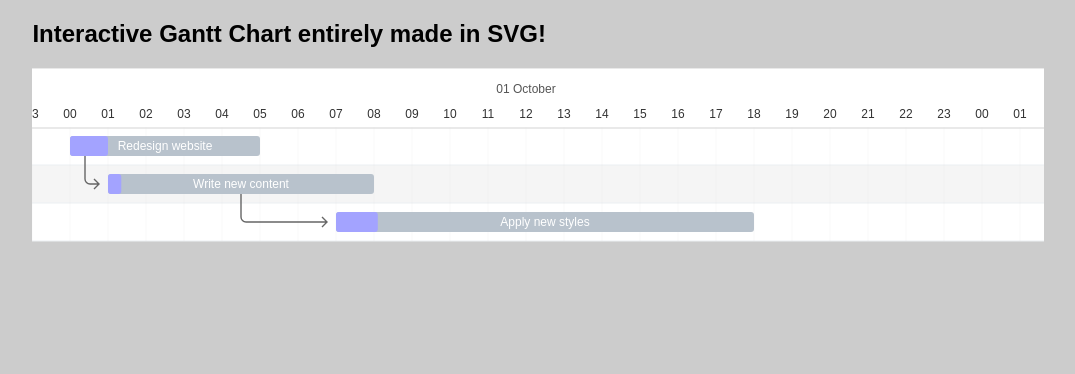
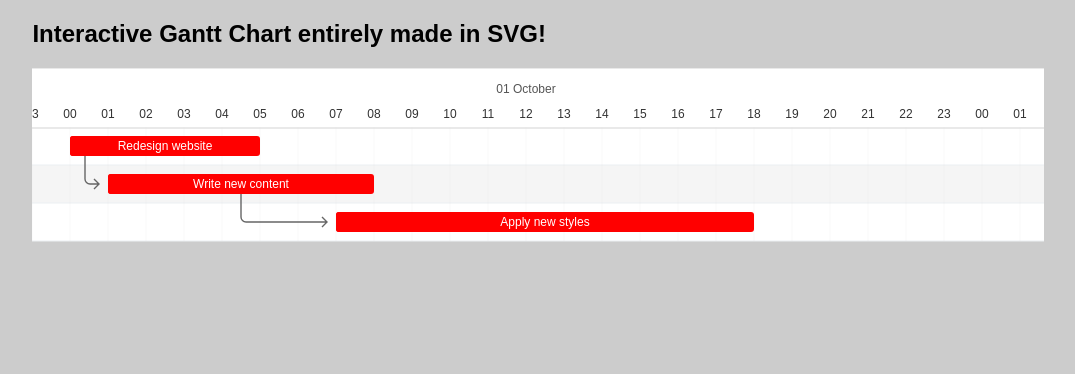
Before and after one commit to SazidAhmed/ganttchart, a website: page index.html in a window 1280 px wide. Shown: the whole page, without its empty margins (102-1177 px from the left). Drawn offline with Linux system fonts and the light colour scheme.

Commit message:
bar custom color added in frappe-gantt.js

```diff
--- a/index.html
+++ b/index.html
@@ -1,5 +1,6 @@
 <!DOCTYPE html>
 <html lang="en">
+
 <head>
 	<meta charset="UTF-8">
 	<title>Simple Gantt</title>
@@ -8,18 +9,23 @@
 			font-family: sans-serif;
 			background: #ccc;
 		}
+
 		.container {
 			width: 80%;
 			margin: 0 auto;
 		}
+
 		/* custom class */
 		.gantt .bar-milestone .bar {
 			fill: tomato;
 		}
+
+		.cc-red g rect { fill: red !important; }
 	</style>
 	<link rel="stylesheet" href="dist/frappe-gantt.css" />
 	<script src="dist/frappe-gantt.js"></script>
 </head>
+
 <body>
 	<div class="container">
 		<h2>Interactive Gantt Chart entirely made in SVG!</h2>
@@ -32,7 +38,8 @@
 				end: '2018-10-01 05',
 				name: 'Redesign website',
 				id: "Task 0",
-                progress: 20
+				progress: 20,
+				custom_class: 'cc-red'
 			},
 			{
 				start: '2018-10-01 01',
@@ -40,7 +47,8 @@
 				name: 'Write new content',
 				id: "Task 1",
 				progress: 5,
-                dependencies: 'Task 0'
+				dependencies: 'Task 0',
+				custom_class: 'cc-red'
 			},
 			{
 				start: '2018-10-01 07',
@@ -48,20 +56,21 @@
 				name: 'Apply new styles',
 				id: "Task 2",
 				progress: 10,
-                dependencies: 'Task 1'
+				dependencies: 'Task 1',
+				custom_class: 'cc-red'
 			}
 		]
 		var gantt_chart = new Gantt(".gantt-target", tasks, {
 			on_click: function (task) {
 				console.log(task);
 			},
-			on_date_change: function(task, start, end) {
+			on_date_change: function (task, start, end) {
 				console.log(task, start, end);
 			},
-			on_progress_change: function(task, progress) {
+			on_progress_change: function (task, progress) {
 				console.log(task, progress);
 			},
-			on_view_change: function(mode) {
+			on_view_change: function (mode) {
 				console.log(mode);
 			},
 			view_mode: 'Hour',
@@ -70,4 +79,5 @@
 		console.log(gantt_chart);
 	</script>
 </body>
+
 </html>
```
Also changed, not shown: dist/frappe-gantt.js. Lines whose indentation alone changed are shown as unchanged.
